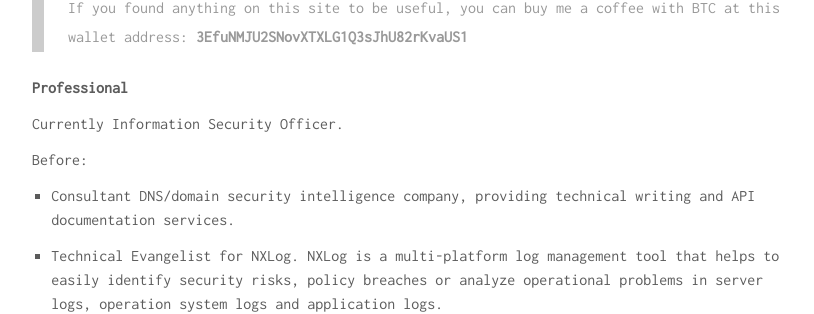
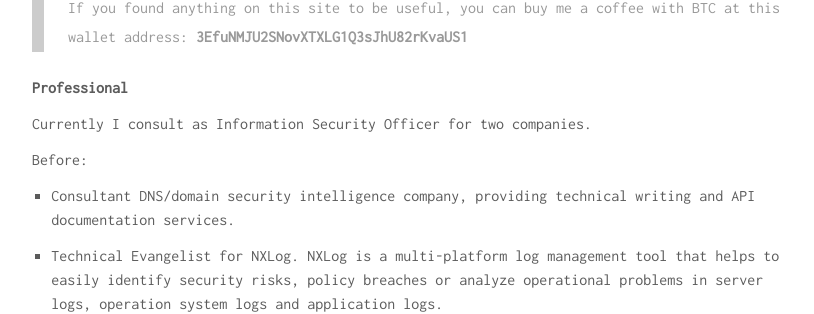
Before and after one commit to HannahSuarez/hannahsuarez.github.io, a Jekyll site: the page built from about.md, in a window 1280 px wide. Shown: the part 671-985 px from the top of the page, without its empty margins (232-1046 px from the left). Built offline with Jekyll 4.4.1, drawn with Linux system fonts in a browser that asks for light colours; nearby versions of some CDN libraries.

Commit message:
Update about.md

```diff
--- a/about.md
+++ b/about.md
@@ -14,7 +14,7 @@ The purpose of this website is to advance our knowledge in this field by sharing
 
 **Professional**
 
-Currently Information Security Officer.
+Currently I consult as Information Security Officer for two companies.
 
 Before:
 
```
